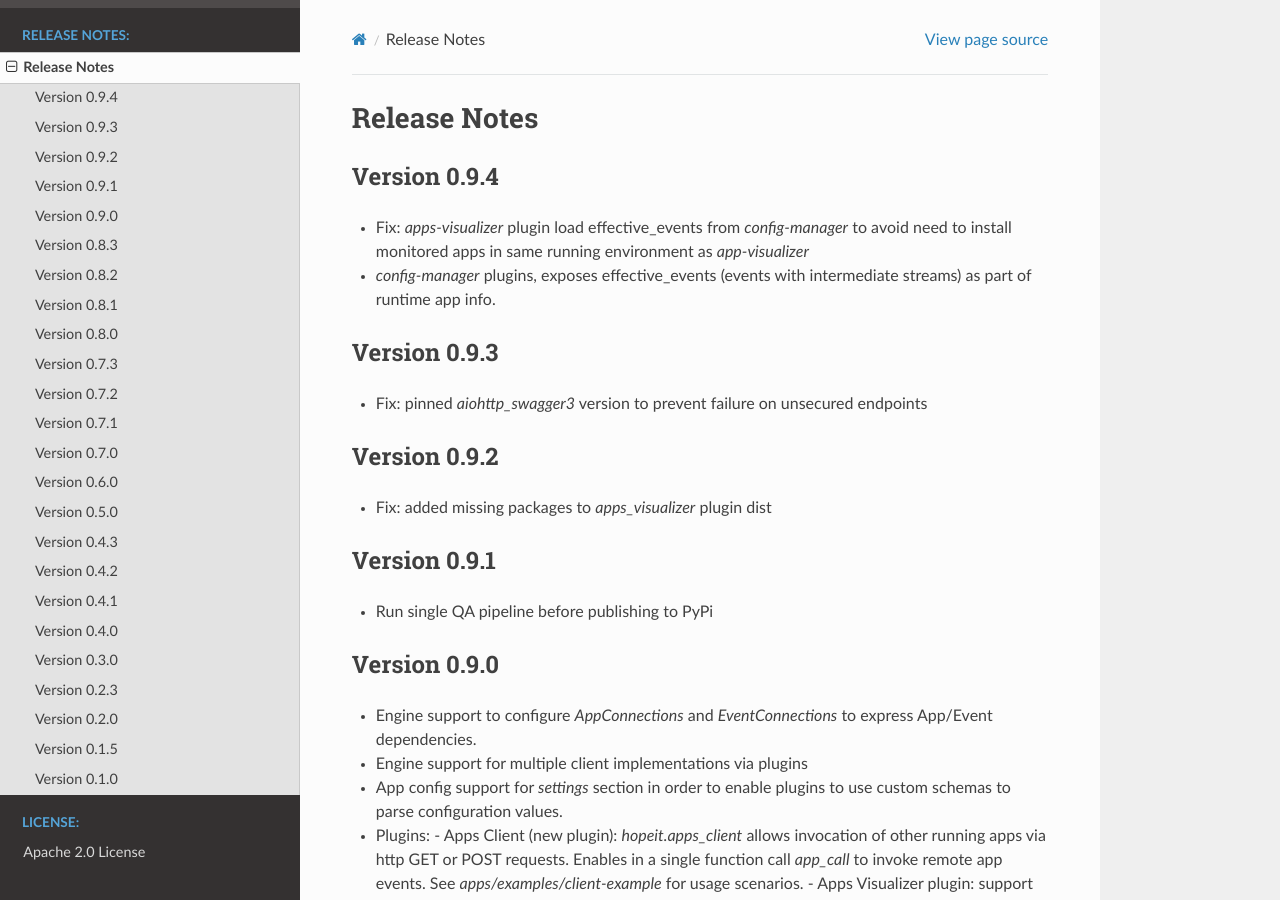
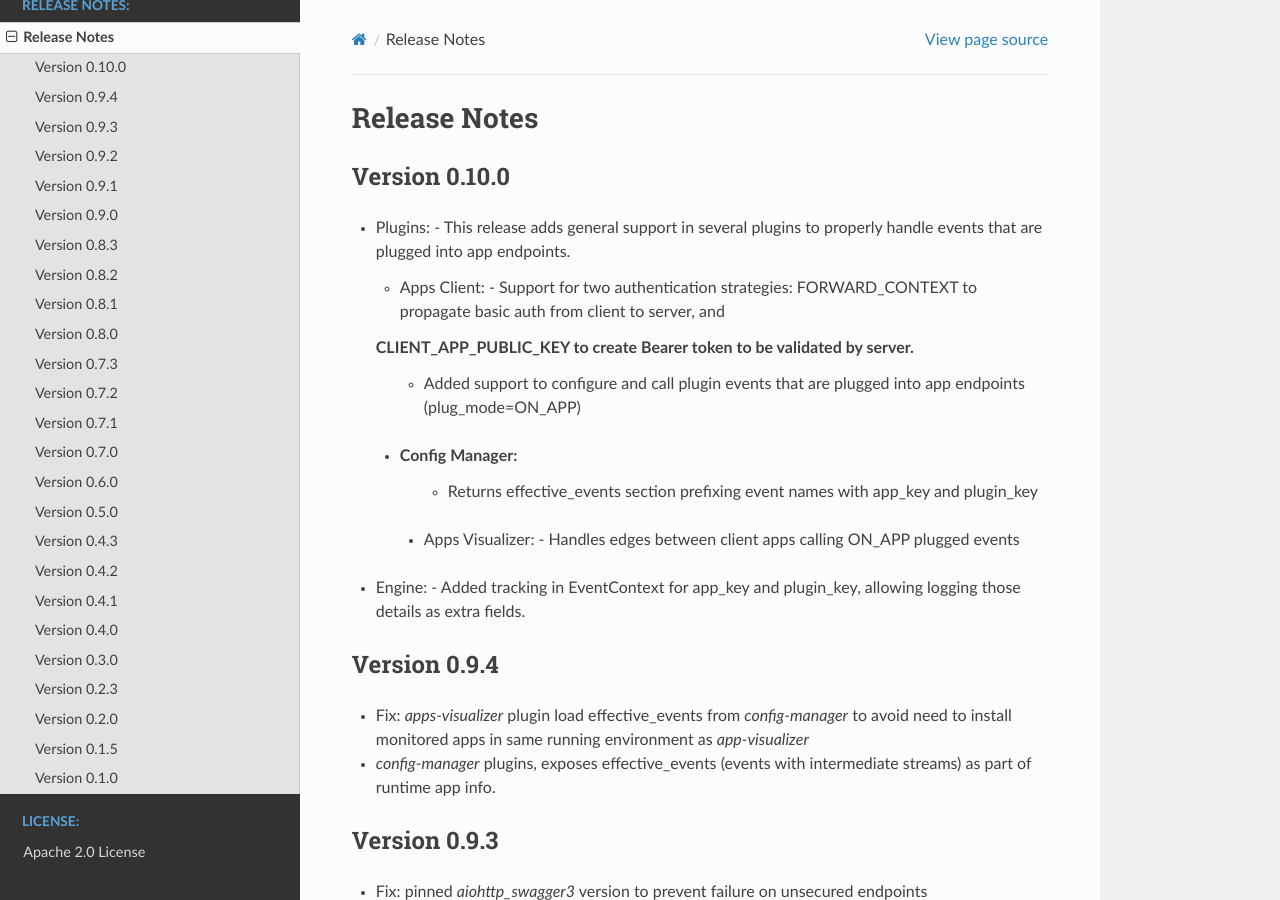
Before and after one commit to hopeit-git/hopeit.engine, a Sphinx documentation site: the page built from docs/source/release-notes.rst, in a window 1280 px wide and 900 px high. Built offline with Sphinx 7.4.7 and the Read the Docs theme 2.0.0, drawn with Linux system fonts in a browser that asks for light colours; pages that are not in the unit, such as notebooks, are missing from menus.

Commit message:
Prepare release 0.10.0

```diff
--- a/docs/source/release-notes.rst
+++ b/docs/source/release-notes.rst
@@ -1,5 +1,25 @@
 Release Notes
 =============
+
+Version 0.10.0
+______________
+- Plugins:
+  - This release adds general support in several plugins to properly handle events that are plugged into app endpoints.
+
+  - Apps Client:
+    - Support for two authentication strategies: FORWARD_CONTEXT to propagate basic auth from client to server, and
+  CLIENT_APP_PUBLIC_KEY to create Bearer token to be validated by server.
+    - Added support to configure and call plugin events that are plugged into app endpoints (plug_mode=ON_APP)
+
+ - Config Manager:
+    - Returns effective_events section prefixing event names with app_key and plugin_key
+
+  - Apps Visualizer:
+    - Handles edges between client apps calling ON_APP plugged events
+
+- Engine:
+  - Added tracking in EventContext for app_key and plugin_key, allowing logging those details as extra fields.
+
 
 Version 0.9.4
 _____________
--- a/engine/src/hopeit/server/version.py
+++ b/engine/src/hopeit/server/version.py
@@ -8,7 +8,7 @@ import os
 import sys
 
 ENGINE_NAME = "hopeit.engine"
-ENGINE_VERSION = "0.9.4"
+ENGINE_VERSION = "0.10.0"
 
 # Major.Minor version to be used in App versions and Api endpoints for Apps/Plugins
 APPS_API_VERSION = '.'.join(ENGINE_VERSION.split('.')[0:2])
```
Also changed, not shown: docs/source/benchmark/dedicated.rst (+12 -12 lines), 7 other files.
